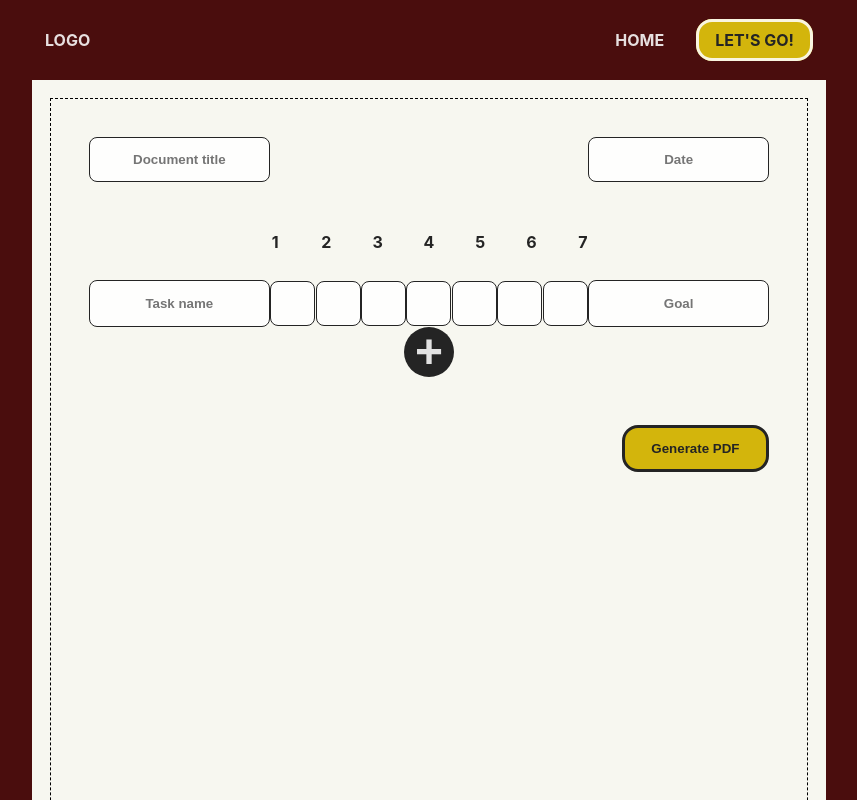
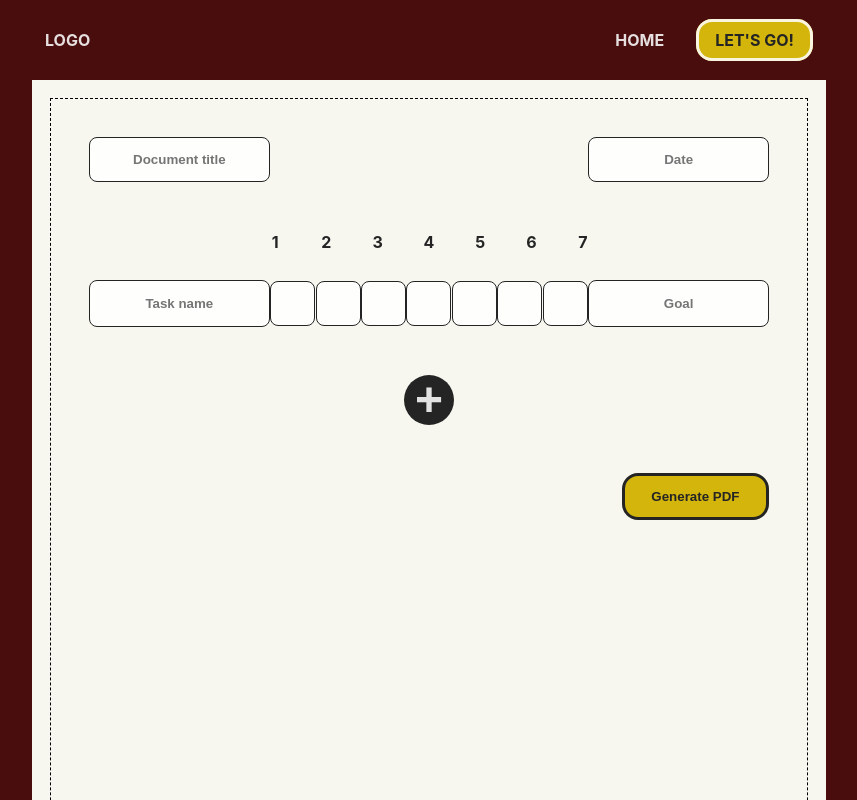
Before and after one commit to NNikiforuk/templateIT, a React (Vite) app: page /create in a window 1280 px wide. Shown: the top 800 px of the page, without its empty margins (211-1068 px from the left). Built offline with nearby package versions, Linux system fonts and the light colour scheme.

Commit message:
No print elements

```diff
--- a/src/App.tsx
+++ b/src/App.tsx
@@ -1,6 +1,6 @@
 import { BrowserRouter as Router, Routes, Route } from "react-router-dom";
 import Home from "./components/pages/Home";
-import Create from "./components/pages/create";
+import Create from "./components/pages/Create";
 import Navigation from "./components/navigation/Navigation";
 
 {
--- a/src/components/navigation/Navigation.tsx
+++ b/src/components/navigation/Navigation.tsx
@@ -13,7 +13,7 @@ const Navigation = () => {
 	};
 
 	return (
-		<nav className="navbar">
+		<nav className="navbar no__print">
 			<a href="#home" className="logo">
 				LOGO
 			</a>
--- a/src/components/pages/Create.tsx
+++ b/src/components/pages/Create.tsx
@@ -90,7 +90,7 @@ const Create = () => {
 					<Task key={task.id} task={task} onTaskChange={handleTaskChange} />
 				))}
 
-				<div className="pdf__btns">
+				<div className="pdf__btns no__print">
 					<div className="add__task">
 						<button onClick={handleAddingNewTask}>+</button>
 					</div>
--- a/src/components/pages/create.scss
+++ b/src/components/pages/create.scss
@@ -65,6 +65,7 @@
             flex-direction: column;
             justify-content: center;
             gap: 3em;
+            margin-top: 3em;
 
             button {
                 cursor: pointer;
@@ -127,5 +128,10 @@
     .pdf {
         margin: 0;
         overflow: hidden;
+
+        .no__print {
+            display: none;
+        }
     }
+
 }
--- a/src/index.scss
+++ b/src/index.scss
@@ -105,3 +105,9 @@ section {
     width: 800px;
   }
 }
+
+@media print {
+  .no__print {
+    display: none;
+  }
+}
```
